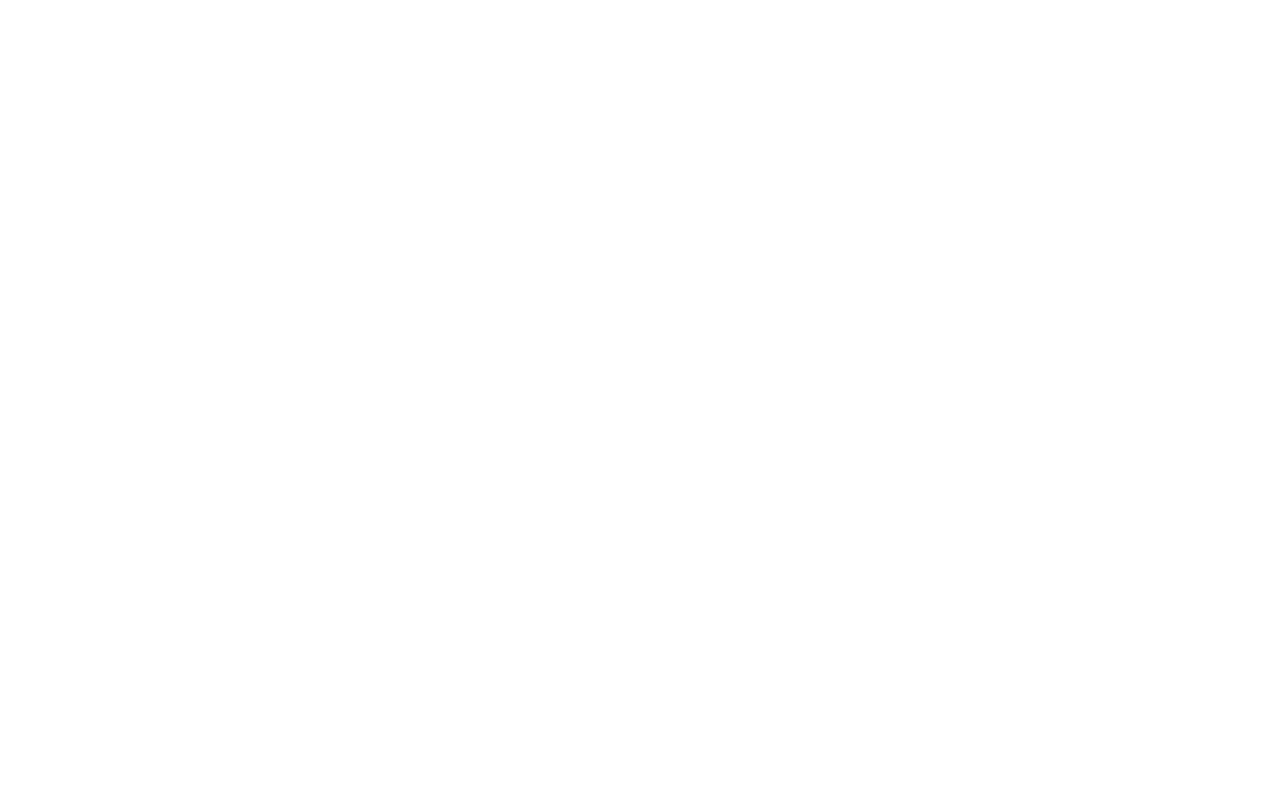
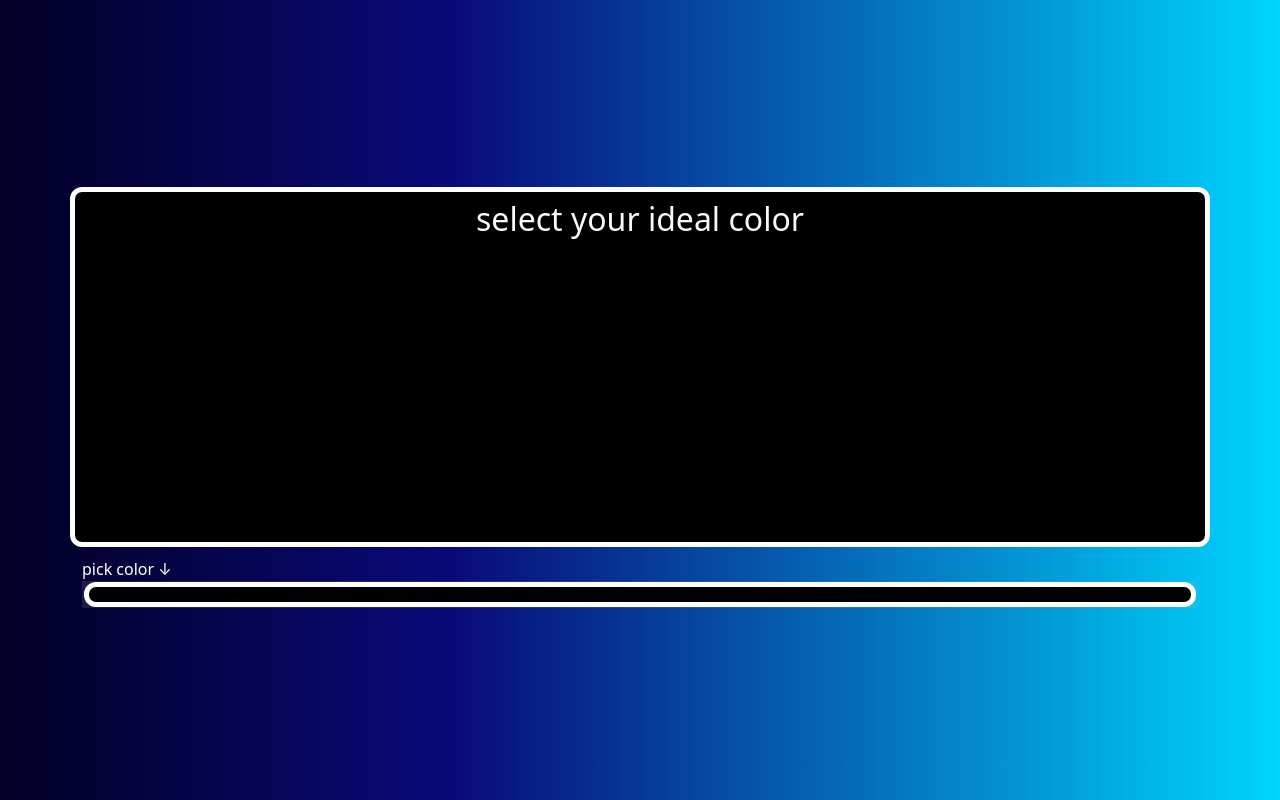
Before and after one commit to mmrezasafari/first-vue-project, a Vue app: page /colorPicker in a window 1280 px wide. Before the commit this address had no page. Built offline with nearby package versions, Linux system fonts and the light colour scheme.

Commit message:
create colorPicker page

```diff
--- a/src/router/index.js
+++ b/src/router/index.js
@@ -2,6 +2,7 @@
 import Home from '../views/Home.vue'
 import BMI from '../views/BmiPage.vue'
 import Todo from '../views/TodoPage.vue'
+import ColorPicker from '../views/ColorPicker.vue'
 
 const routes = [
     {
@@ -27,6 +28,14 @@
         meta: {
             title: "Todo"
         }
+    },
+    {
+        path: '/colorPicker',
+        name: 'colorPicker',
+        component: ColorPicker,
+        meta: {
+            title: "color-picker"
+        }
     }
 
 ]
--- a/src/views/BmiPage.vue
+++ b/src/views/BmiPage.vue
@@ -1,37 +1,3 @@
-<template>
-    <div class="container d-flex align-items-center justify-content-center">
-        <div class="row bmi-template">
-            <div class="col-12 d-flex flex-column p-4">
-                <header class="bmi-header d-flex justify-content-center">
-                    <h4>Calculate BMI</h4>
-                </header>
-                <article class="bmi-main">
-                    <div class="bmi-inputs d-flex flex-column">
-                        <section class="input-height d-flex justify-content-center my-3">
-                            <label class="mx-2 d-flex align-items-center" for="height">Height(cm)</label>
-                            <input type="number" v-model="height" class="self-input p-1" id="height" />
-                        </section>
-                        <section class="input-weight d-flex justify-content-center my-3">
-                            <label class="mx-2 d-flex align-items-center" for="weight">Weight(kg)</label>
-                            <input type="number" v-model="weight" class="self-input p-1" id="weight" />
-                        </section>
-                        <section class="input-button d-flex justify-content-center my-2">
-                            <button type="button" class="self-button p-1 btn-warning"
-                                @click="handleOnClick">Calculate</button>
-                        </section>
-                        <section class="result d-flex justify-content-center">
-                            <span
-                                :class="`result-range ${(result && (range === 'Underweight' || range === 'Overweight')) ? 'bg-warning text-white' : (result && (range === 'healthy')) ? 'bg-success text-white' : (result) ? 'bg-danger text-white' : ''}`">
-                                BMI: {{ result ? result : '' }}&nbsp;|&nbsp;{{ result ? range : '' }}
-                            </span>
-                        </section>
-                    </div>
-                </article>
-            </div>
-        </div>
-    </div>
-</template>
-
 <script>
 export default {
 
@@ -67,6 +33,39 @@
 }
 </script>
 
+<template>
+    <div class="container d-flex align-items-center justify-content-center">
+        <div class="row bmi-template">
+            <div class="col-12 d-flex flex-column p-4">
+                <header class="bmi-header d-flex justify-content-center">
+                    <h4>Calculate BMI</h4>
+                </header>
+                <article class="bmi-main">
+                    <div class="bmi-inputs d-flex flex-column">
+                        <section class="input-height d-flex justify-content-center my-3">
+                            <label class="mx-2 d-flex align-items-center" for="height">Height(cm)</label>
+                            <input type="number" v-model="height" class="self-input p-1" id="height" />
+                        </section>
+                        <section class="input-weight d-flex justify-content-center my-3">
+                            <label class="mx-2 d-flex align-items-center" for="weight">Weight(kg)</label>
+                            <input type="number" v-model="weight" class="self-input p-1" id="weight" />
+                        </section>
+                        <section class="input-button d-flex justify-content-center my-2">
+                            <button type="button" class="self-button p-1 btn-warning"
+                                @click="handleOnClick">Calculate</button>
+                        </section>
+                        <section class="result d-flex justify-content-center">
+                            <span
+                                :class="`result-range ${(result && (range === 'Underweight' || range === 'Overweight')) ? 'bg-warning text-white' : (result && (range === 'healthy')) ? 'bg-success text-white' : (result) ? 'bg-danger text-white' : ''}`">
+                                BMI: {{ result ? result : '' }}&nbsp;|&nbsp;{{ result ? range : '' }}
+                            </span>
+                        </section>
+                    </div>
+                </article>
+            </div>
+        </div>
+    </div>
+</template>
 
 <style>
 .container {
--- /dev/null
+++ b/src/views/ColorPicker.vue
@@ -0,0 +1,70 @@
+<script>
+export default {
+    data() {
+        return {
+            hexCode: null
+        }
+    },
+    watch: {
+        hexCode(value) {
+            this.$refs.bg.style.backgroundColor = value
+        }
+    }
+}
+</script>
+
+<template>
+<article class="container">
+    <div class="row h-100 d-flex flex-column align-items-center justify-content-center">
+        <section class="bg col-12" ref="bg" @click="handleOnClick">
+            <div class="bg-changing">
+                <h2 class="heading text-light">
+                    select your ideal color
+                </h2>
+            </div>
+        </section>
+        <section class="picker">
+            <div class="picker-parent">
+                <label for="pick" class="text-white">pick color &DownArrow;</label>
+                <input v-model="hexCode" type="color" ref="colorPicker" class="picker-input w-100" id="pick"/>
+            </div>
+        </section>
+    </div>
+</article>
+</template>
+
+<style>
+.bg{
+    background-color: black;
+    min-height: 45vh;
+    border: 5px solid white;
+    border-radius: 12px;
+    padding: 8px;
+    margin-bottom: 10px;
+}
+
+.heading{
+    text-align: center;
+}
+
+.picker-input{
+    -webkit-appearance: none;
+    -moz-appearance: none;
+    appearance: none;
+    border: none;
+    cursor: pointer;
+}
+
+.picker-input::-webkit-color-swatch{
+    border-radius: 12px;
+    border: none;
+    border: 5px solid white;
+}
+
+.picker-input::-moz-color-swatch{
+    border-radius: 12px;
+    border: none;
+    border: 5px solid white;
+}
+
+</style>
--- a/src/views/Home.vue
+++ b/src/views/Home.vue
@@ -25,7 +25,8 @@
                     name: 'color-picker',
                     header: 'background color',
                     title: 'set your favorite color to background',
-                    text: 'to improve my skill in vue js i create this'
+                    text: 'to improve my skill in vue js i create this',
+                    link: 'colorPicker'
                 },
                 {
                     name: 'modal-popup',
```
